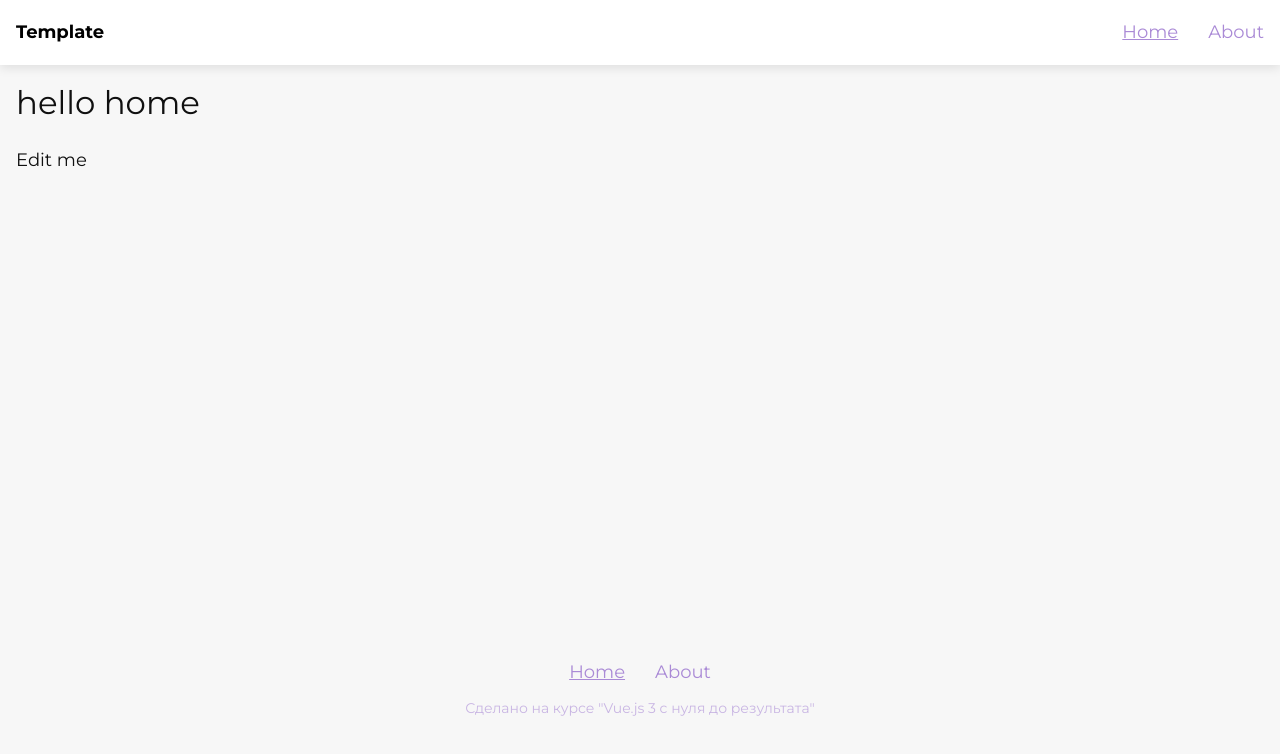
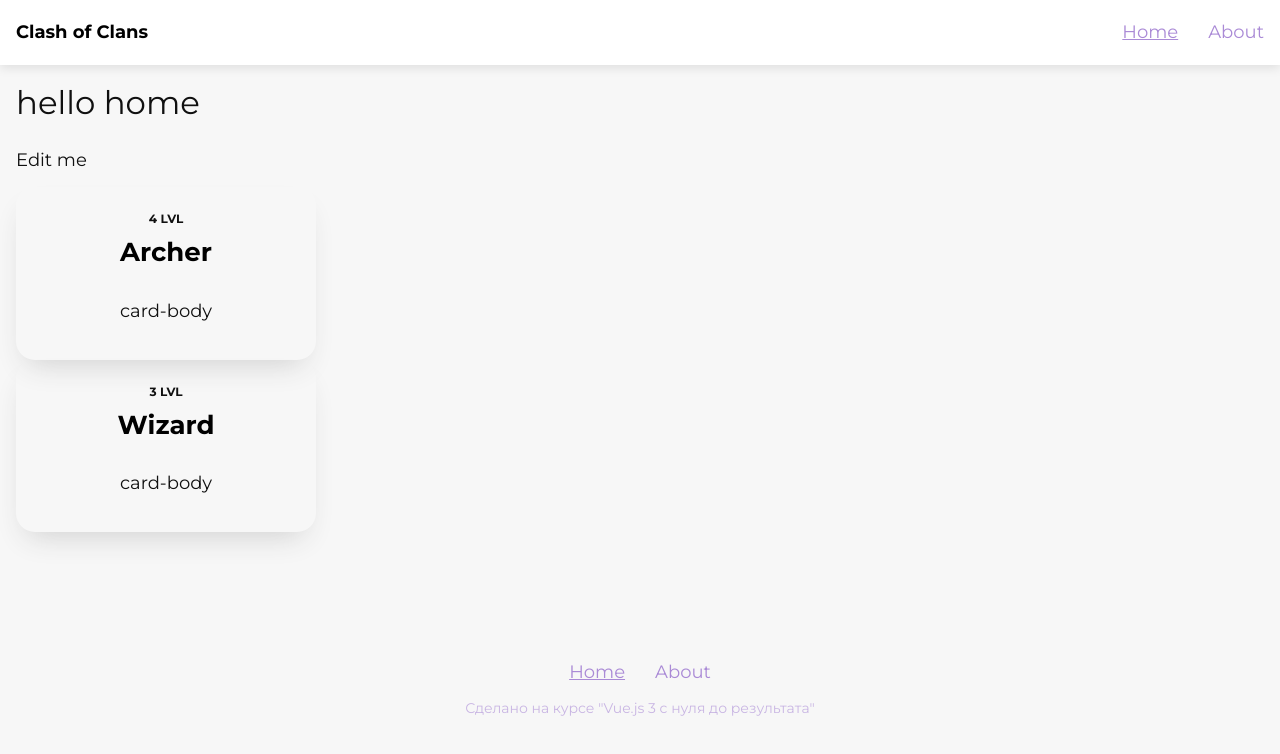
Before and after one commit to DariaZherebtsova/vue3-clash-of-clans, a Vue app: page /#/ in a window 1280 px wide. Shown: the top 754 px of the page. Built offline with nearby package versions, Linux system fonts and the light colour scheme.

Commit message:
add Card

```diff
--- a/package.json
+++ b/package.json
@@ -7,6 +7,7 @@
   },
   "dependencies": {
     "core-js": "^3.6.5",
+    "sass": "^1.53.0",
     "vue": "^3.0.0",
     "vue-router": "^4.0.3"
   },
@@ -14,7 +15,6 @@
     "@vue/cli-plugin-babel": "~4.5.0",
     "@vue/cli-service": "~4.5.0",
     "@vue/compiler-sfc": "^3.0.0",
-    "node-sass": "^4.12.0",
     "sass-loader": "^8.0.2"
   }
 }
--- a/src/_config.js
+++ b/src/_config.js
@@ -7,7 +7,7 @@ export const site = {
 }
 
 export const app = {
-  title: 'Template'
+  title: 'Clash of Clans'
 }
 
 export const links = [
--- /dev/null
+++ b/src/components/UI/Card.vue
@@ -0,0 +1,26 @@
+<template lang="">
+  <div class="card">
+    <span class="card-name">{{ name }}</span>
+    <span class="card-title">{{ title }}</span>
+    <div class="card-body">card-body</div>
+  </div>
+</template>
+
+<script>
+export default {
+  props: {
+    name: {
+      type: String,
+      require: true,
+    },
+    title: {
+      type: String,
+      require: true,
+    },
+  }
+}
+</script>
+
+<style lang="">
+
+</style>
--- a/src/pages/home.vue
+++ b/src/pages/home.vue
@@ -2,5 +2,34 @@
   <div class="md-body">
     <h1>hello home</h1>
     <p>Edit me</p>
+    <div class="card__wrapper" v-for="item in items" :key="item.id">
+      <Card :name="`${item.lvl} lvl`" :title="item.title" />
+    </div>
   </div>
 </template>
+
+<script>
+import Card from '@/components/UI/Card';
+
+export default {
+  components: {Card},
+  data() {
+    return {
+      items: [
+        {
+          id: 1,
+          title: 'Archer',
+          descr: 'archer archer archer archer',
+          lvl: 4,
+        },
+        {
+          id: 2,
+          title: 'Wizard',
+          descr: 'Wizard Wizard Wizard Wizard',
+          lvl: 3,
+        }
+      ]
+    }
+  },
+}
+</script>
```
Also changed, not shown: 1 other file (tests, documents, lock files or other folders).
